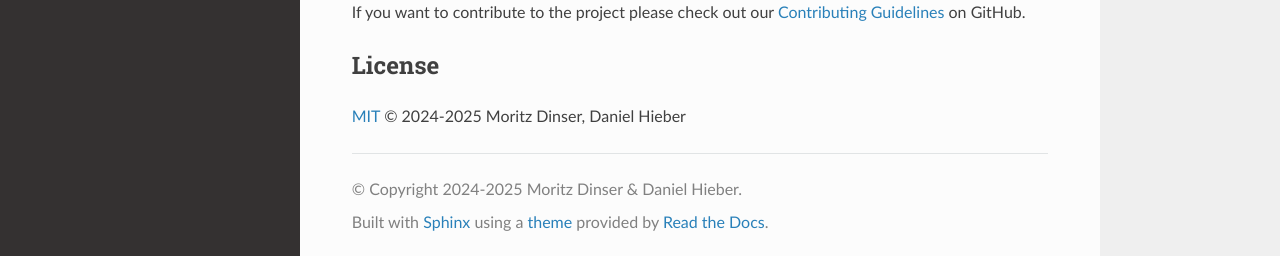
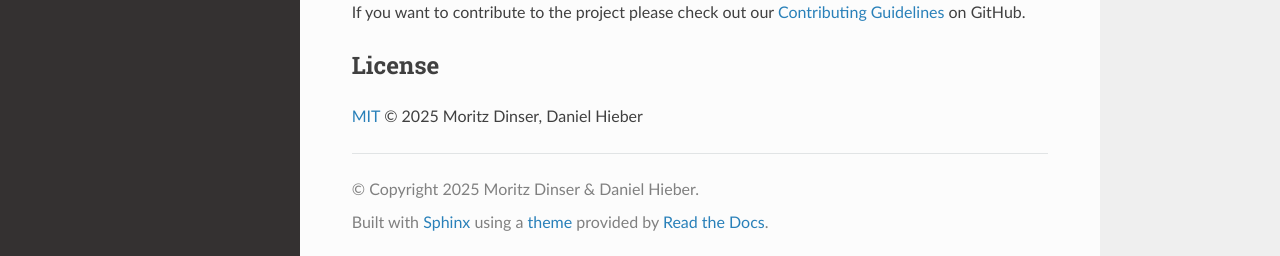
Before and after one commit to hnu-digihealth/CuBATS, a Sphinx documentation site: the page built from docs/source/README.rst, in a window 1280 px wide and 1307 px high. Shown: the part 1048-1304 px from the top of the window. Built offline with Sphinx 7.4.7 and the Read the Docs theme 3.1.0, drawn with Linux system fonts in a browser that asks for light colours.

Commit message:
docs: cleanup docs

```diff
--- a/docs/source/README.rst
+++ b/docs/source/README.rst
@@ -40,4 +40,4 @@ If you want to contribute to the project please check out our `Contributing Guid
 
 License
 -------
-`MIT <LICENSE.txt>`_ © 2024-2025 Moritz Dinser, Daniel Hieber
+`MIT <LICENSE.txt>`_ © 2025 Moritz Dinser, Daniel Hieber
--- a/docs/source/conf.py
+++ b/docs/source/conf.py
@@ -9,9 +9,9 @@ sys.path.insert(0, os.path.abspath(".."))
 # -- Project information -----------------------------------------------------
 # https://www.sphinx-doc.org/en/master/usage/configuration.html#project-information
 project = "CuBATS"
-copyright = "2024-2025 Moritz Dinser & Daniel Hieber"
+copyright = "2025 Moritz Dinser & Daniel Hieber"
 author = "Moritz Dinser"
-release = "0.1.0"
+release = "1.0.0"
 # -- General configuration ---------------------------------------------------
 # https://www.sphinx-doc.org/en/master/usage/configuration.html#general-configuration
 extensions = [
```
Also changed, not shown: README.md (+2 -2 lines), pyproject.toml (+7 -9 lines), 2 other files.
